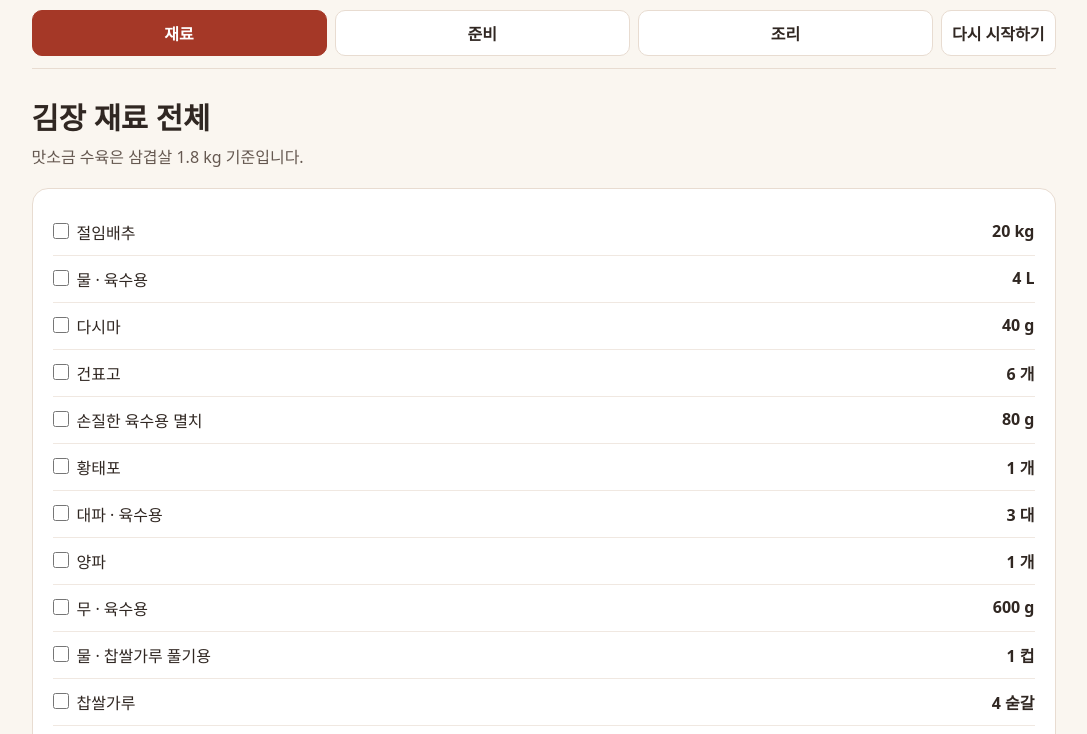
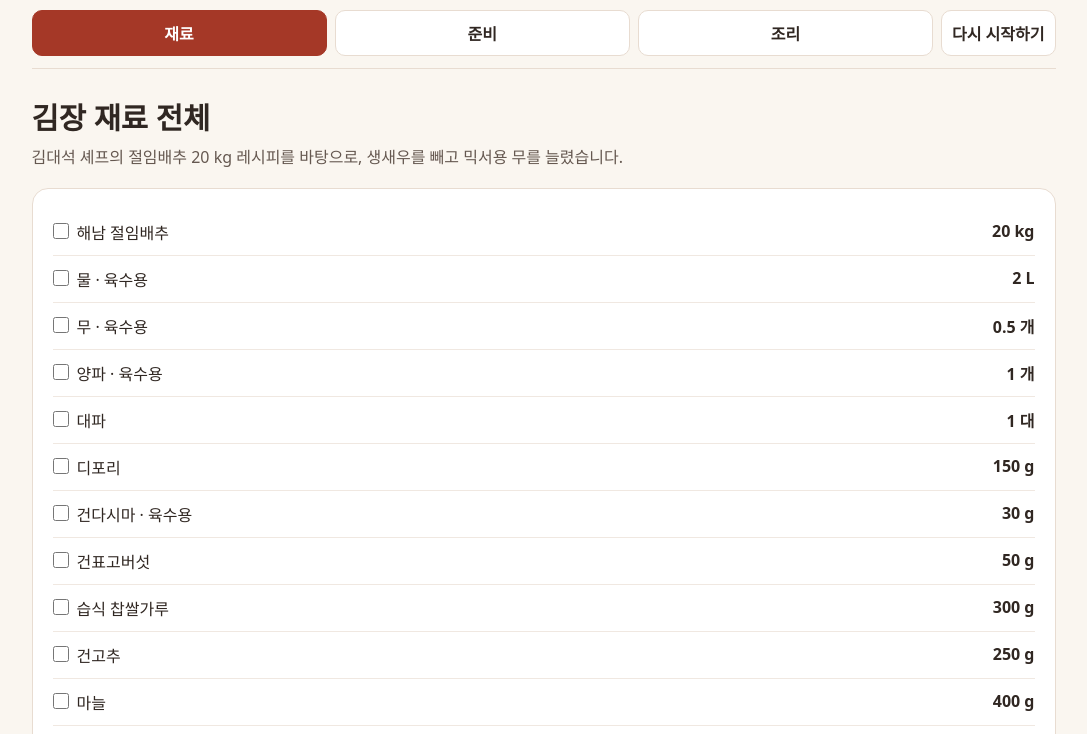
Before and after one commit to machunroo/kimchi, a plain HTML site: page index.html in a window 1280 px wide. Shown: the part 216-950 px from the top of the page, without its empty margins (89-1176 px from the left). Drawn offline with Linux system fonts and the light colour scheme.

Commit message:
Switch to Kim Daeseok's kimchi recipe with extra radish and no fresh shrimp

```diff
--- a/index.html
+++ b/index.html
@@ -5,7 +5,7 @@
 <meta name="viewport" content="width=device-width, initial-scale=1">
 <title>우리집 김장 | 김장 레시피</title>
 <link rel="stylesheet" href="./style.css?v=cooking-days">
-<script defer src="./recipe.js?v=recipe-20kg"></script>
+<script defer src="./recipe.js?v=daeseok-20kg"></script>
 </head>
 <body>
 <main>
@@ -24,19 +24,19 @@
     <button type="button" id="restart">다시 시작하기</button>
   </nav>
   <section id="shopping" aria-labelledby="shopping-title">
-    <div class="intro"><h2 id="shopping-title" tabindex="-1">김장 재료 전체</h2><p>맛소금 수육은 삼겹살 1.8 kg 기준입니다.</p></div>
+    <div class="intro"><h2 id="shopping-title" tabindex="-1">김장 재료 전체</h2><p>김대석 셰프의 절임배추 20 kg 레시피를 바탕으로, 생새우를 빼고 믹서용 무를 늘렸습니다.</p></div>
     <article id="shopping-list"></article>
   </section>
   <section id="prep" aria-labelledby="prep-title" hidden>
-    <div class="intro"><h2 id="prep-title" tabindex="-1">용도별 재료 준비</h2><p>육수, 찹쌀풀, 김칫소 재료를 용도별로 준비합니다.</p></div>
+    <div class="intro"><h2 id="prep-title" tabindex="-1">용도별 재료 준비</h2><p>육수, 찹쌀풀, 믹서용 재료와 김칫소 채소를 용도별로 준비합니다.</p></div>
     <div id="ingredients" class="grid"></div>
-    <details><summary>계량과 환산 기준</summary><p>김장김치와 굴김치 재료는 절임배추 20 kg 기준으로 비례 환산합니다. 수육 재료는 영상 분량으로 표시합니다. 새우젓은 원문에 컵 수가 빠져 있습니다.</p></details>
+    <details><summary>계량과 환산 기준</summary><p>재료는 절임배추 20 kg 기준으로 비례 환산합니다. 1컵은 200 mL입니다. 영상의 나무숟가락은 일반 밥숟가락보다 조금 큽니다.</p></details>
     <div class="actions"><button type="button" id="start">조리 시작</button></div>
   </section>
   <section id="cook" aria-labelledby="cook-title" hidden>
     <div class="intro"><h2 id="cook-title" tabindex="-1">조리 순서</h2></div>
     <div class="cook-days" role="group" aria-label="김장 일정">
-      <button type="button" id="day-before" aria-pressed="true" aria-controls="step">김장 전 준비</button>
+      <button type="button" id="day-before" aria-pressed="true" aria-controls="step">미리 준비</button>
       <button type="button" id="day-of" aria-pressed="false" aria-controls="step">김장 당일</button>
     </div>
     <p id="step-count"></p>
@@ -49,18 +49,7 @@
     </div>
     <article id="step" aria-live="polite"></article>
   </section>
-  <details>
-    <summary>영상 타임라인</summary>
-    <ul>
-      <li>00:00 오프닝</li>
-      <li>00:33 육수 만들기</li>
-      <li>03:54 양념 만들기</li>
-      <li>08:09 김칫소 넣기</li>
-      <li>10:06 맛소금 수육</li>
-      <li>13:09 김치 보관 팁</li>
-      <li>14:26 굴김치</li>
-    </ul>
-  </details>
+  <footer><a href="https://youtu.be/BE4oP2FzDYA">김대석 셰프TV 원본 영상</a></footer>
 </main>
 <dialog id="greens-guide" aria-labelledby="greens-guide-title">
   <div class="dialog-heading">
@@ -71,7 +60,7 @@
   <p>잎과 줄기가 푸른색입니다. 대체로 향과 매운맛이 순한 편이라 동치미, 물김치, 겉절이, 나물, 갓김치에 쓰입니다.</p>
   <h3>홍갓</h3>
   <p>잎이나 줄기에 붉은색 또는 자주색이 돕니다. 잎이 얇고 부드러운 편이며, 톡 쏘는 향과 색을 살려 배추김치나 알타리김치에 자주 씁니다.</p>
-  <p>향과 매운맛은 재배 환경과 수확 시기에 따라 달라집니다. 이 김장 레시피에는 청갓과 홍갓 중 하나를 쓰거나, 두 가지를 섞어 표시된 갓 분량을 맞추면 됩니다.</p>
+  <p>향과 매운맛은 재배 환경과 수확 시기에 따라 달라집니다. 이 레시피의 기본 재료는 홍갓입니다.</p>
 </dialog>
 </body>
 </html>
--- a/recipe.js
+++ b/recipe.js
@@ -1,100 +1,91 @@
 const ingredients = {
-  cabbage: { name: '절임배추', amount: 20, unit: 'kg' },
-  water: { name: '물 · 육수용', amount: 4, unit: 'L' },
-  kelp: { name: '다시마', amount: 40, unit: 'g' },
-  shiitake: { name: '건표고', amount: 6, unit: '개' },
-  anchovies: { name: '손질한 육수용 멸치', amount: 80, unit: 'g' },
-  pollock: { name: '황태포', amount: 1, unit: '개' },
-  stockLeek: { name: '대파 · 육수용', amount: 3, unit: '대' },
-  onion: { name: '양파', amount: 1, unit: '개' },
-  stockRadish: { name: '무 · 육수용', amount: 600, unit: 'g' },
-  pasteWater: { name: '물 · 찹쌀가루 풀기용', amount: 1, unit: '컵' },
-  riceFlour: { name: '찹쌀가루', amount: 4, unit: '숟갈' },
-  radish: { name: '무 · 김칫소용', amount: 1, unit: '개' },
-  leek: { name: '대파 · 김칫소용', amount: 3, unit: '대' },
-  scallions: { name: '쪽파 · 김칫소용', amount: 0.5, unit: '단' },
-  greens: { name: '청갓', amount: 1, unit: '대' },
-  sandLance: { name: '까나리액젓', amount: 2.5, unit: '컵' },
-  fish: { name: '멸치액젓', amount: 1, unit: '컵' },
-  shrimp: { name: '새우젓', unspecified: true },
-  pepper: { name: '고춧가루', amount: 700, unit: 'g' },
-  garlic: { name: '다진 마늘', amount: 450, unit: 'g' },
-  ginger: { name: '다진 생강', amount: 70, unit: 'g' },
-  sugar: { name: '설탕 · 김칫소용', amount: 300, unit: 'g' },
-  fresh: { name: '생새우', amount: 500, unit: 'g' },
-  oysters: { name: '생굴', amount: 1, unit: 'kg' },
-  oysterSugar: { name: '설탕 · 굴김치용', amount: 1, unit: '숟갈' },
-  sesame: { name: '볶은깨', amount: 3, unit: '숟갈' },
-  gingerSyrup: { name: '생강청', amount: 1, unit: '숟갈' },
-  oysterScallions: { name: '쪽파 · 굴김치용', amount: 1, unit: '줌' },
-  pork: { name: '수육용 삼겹살', amount: 1.8, unit: 'kg', fixed: true },
-  porkWater: { name: '물 · 수육용', amount: 6, unit: '컵', fixed: true },
-  porkSalt: { name: '맛소금', amount: 6, unit: '숟갈', fixed: true },
-  porkSugar: { name: '설탕 · 수육용', amount: 2, unit: '숟갈', fixed: true },
-  peppercorns: { name: '통후추', amount: 1, unit: '숟갈', fixed: true },
+  cabbage: { name: '해남 절임배추', amount: 20, unit: 'kg' },
+  water: { name: '물 · 육수용', amount: 2, unit: 'L' },
+  stockRadish: { name: '무 · 육수용', amount: 0.5, unit: '개' },
+  stockOnion: { name: '양파 · 육수용', amount: 1, unit: '개' },
+  stockLeek: { name: '대파', amount: 1, unit: '대' },
+  herring: { name: '디포리', amount: 150, unit: 'g' },
+  stockKelp: { name: '건다시마 · 육수용', amount: 30, unit: 'g' },
+  shiitake: { name: '건표고버섯', amount: 50, unit: 'g' },
+  riceFlour: { name: '습식 찹쌀가루', amount: 300, unit: 'g' },
+  driedChili: { name: '건고추', amount: 250, unit: 'g' },
+  garlic: { name: '마늘', amount: 400, unit: 'g' },
+  ginger: { name: '생강', amount: 200, unit: 'g' },
+  shrimpPaste: { name: '새우젓', amount: 250, unit: 'g' },
+  blendRadish: { name: '무 · 믹서용', amount: 700, unit: 'g', hint: '시원한 맛을 위해 원본보다 추가', extra: 200 },
+  plum: { name: '매실청', amount: 300, unit: 'mL', cups: true },
+  pear: { name: '배', amount: 1, unit: '개' },
+  apple: { name: '사과', amount: 1, unit: '개' },
+  blendOnion: { name: '양파 · 믹서용', amount: 1, unit: '개' },
+  fish: { name: '멸치액젓', amount: 400, unit: 'mL', cups: true },
+  fishPaste: { name: '멸치진젓', amount: 200, unit: 'mL', cups: true },
+  pepper: { name: '고춧가루', amount: 1000, unit: 'g' },
+  salt: { name: '천일염 · 간 맞춤용', amount: 3, unit: '숟갈', hint: '선택 · 간을 보며 조금씩' },
+  radish: { name: '작은 무 · 무채용', amount: 2, unit: '개' },
+  greens: { name: '홍갓', amount: 600, unit: 'g', bundles: 1 },
+  scallions: { name: '쪽파', amount: 500, unit: 'g', bundles: 0.5 },
+  seaweed: { name: '건청각', amount: 100, unit: 'g' },
+  coverKelp: { name: '건다시마 · 덮개용', amount: 100, unit: 'g' },
+  soju: { name: '소주 · 다시마 적심용', quantity: '적당량', hint: '선택' },
 };
 
-const stock = ['water', 'kelp', 'shiitake', 'anchovies', 'pollock', 'stockLeek', 'onion', 'stockRadish'];
-const paste = ['pasteWater', 'riceFlour'];
-const vegetables = ['radish', 'leek', 'scallions', 'greens'];
-const fishSauces = ['sandLance', 'fish', 'shrimp'];
-const seasoning = ['pepper', 'garlic', 'ginger', 'sugar', 'fresh'];
-const oysterKimchi = ['oysters', 'oysterSugar', 'sesame', 'gingerSyrup', 'oysterScallions'];
-const boiledPork = ['pork', 'porkWater', 'porkSalt', 'porkSugar', 'peppercorns'];
+const stock = ['water', 'stockRadish', 'stockOnion', 'stockLeek', 'herring', 'stockKelp', 'shiitake'];
+const blend = ['driedChili', 'garlic', 'ginger', 'shrimpPaste', 'blendRadish', 'plum', 'pear', 'apple', 'blendOnion', 'fish', 'fishPaste'];
+const vegetables = ['radish', 'greens', 'scallions', 'seaweed'];
+const cover = ['coverKelp', 'soju'];
 
 const groups = [
   ['배추 준비', ['cabbage']],
   ['육수', stock, 'stock'],
-  ['찹쌀풀', paste, 'paste'],
-  ['김칫소 채소', vegetables],
-  ['김칫소 양념', [...fishSauces, ...seasoning]],
-  ['굴김치', oysterKimchi],
-  ['맛소금 수육', boiledPork],
+  ['찹쌀풀', ['riceFlour'], 'paste'],
+  ['믹서에 갈 재료', blend],
+  ['양념과 김칫소 채소', ['pepper', 'salt', ...vegetables]],
+  ['김치통 덮개', cover],
 ];
 
+const videoUrl = 'https://youtu.be/BE4oP2FzDYA';
 const steps = {
-  drain: ['절임배추 물 빼기', null, ['cabbage'], [
-    '절임배추는 채반에 받쳐 물기를 충분히 뺍니다.',
+  stock: ['디포리 육수 끓이기', 159, stock, [
+    '표고버섯을 불려 두고 무, 양파, 대파를 손질합니다.',
+    '물에 육수 재료를 넣고 끓기 시작하면 30분 더 끓입니다. 체에 걸러 육수만 남깁니다.',
   ]],
-  stock: ['육수 끓이기', '00:33', stock, [
-    '냄비에 물과 육수 재료를 넣고 총 30분 끓입니다.',
-    '15분이 지나면 다시마를 건집니다.',
-    '30분이 되면 남은 건더기를 건져 육수만 남깁니다.',
+  paste: ['찹쌀풀 쑤기', 246, ['riceFlour'], [
+    '거른 육수에 습식 찹쌀가루를 풀고 센 불에서 저어 줍니다.',
+    '걸쭉해지면 중불로 낮춰 약 5분 더 끓인 뒤 식힙니다.',
   ]],
-  paste: ['찹쌀풀 쑤기', '00:33', paste, [
-    '물에 찹쌀가루를 풀어 육수에 넣고 다시 끓입니다.',
-    '보글보글 끓으면 세 번 저어 마무리합니다. 양념에 넣기 전에 식힙니다.',
+  drain: ['절임배추 물 빼기', 86, ['cabbage'], [
+    '절임배추를 엎어 약 1시간 물기를 뺍니다.',
   ]],
-  filling: ['김칫소 버무리기', '03:54', [...vegetables, ...fishSauces, ...seasoning], [
-    '무를 굵은 채칼로 썰고, 대파·쪽파·청갓을 썰어 넣습니다.',
-    '까나리액젓, 멸치액젓, 새우젓을 넣고 한 번 버무립니다.',
-    '고춧가루, 다진 마늘, 다진 생강, 설탕, 식힌 찹쌀풀, 생새우를 넣고 고루 섞습니다.',
+  vegetables: ['무채와 채소 손질하기', null, vegetables, [
+    '건청각을 물에 약 2시간 불립니다. 씻어 물기를 뺀 뒤 잘게 다집니다.',
+    '작은 무는 채 썰고, 홍갓과 쪽파는 씻어 물기를 뺀 다음 먹기 좋게 썹니다.',
   ]],
-  pack: ['배추에 김칫소 넣기', '08:09', [], [
-    '절임배추 잎 사이에 김칫소를 넣습니다. 굴김치를 만들 경우 김칫소 일부를 남겨 둡니다.',
-    '배추를 김치통에 차곡차곡 담습니다.',
+  blend: ['건고추와 양념 갈기', 283, blend, [
+    '건고추를 불리고 믹서용 무, 배, 사과, 양파를 썹니다.',
+    '건고추와 믹서용 재료를 식힌 찹쌀풀과 나누어 갈아 큰 볼에 모읍니다.',
   ]],
-  pork: ['맛소금 수육 삶기', '10:06', boiledPork, [
-    '냄비에 물, 맛소금, 설탕, 통후추, 삼겹살을 넣고 끓입니다.',
-    '끓기 시작하면 약불로 줄이고 뚜껑을 덮어 1시간 끓입니다.',
-    '불을 끄고 10분 더 뜸을 들입니다.',
+  filling: ['김칫소 버무리기', 375, ['pepper', 'salt', ...vegetables], [
+    '갈아 둔 양념에 고춧가루를 섞습니다.',
+    '무채, 홍갓, 쪽파, 청각을 넣고 버무립니다. 절임배추와 함께 맛보고 필요하면 천일염으로 간을 맞춥니다.',
   ]],
-  oysters: ['굴김치 버무리기', '14:26', oysterKimchi, [
-    '남은 김칫소에 설탕, 볶은깨, 생강청을 섞습니다.',
-    '쪽파와 생굴을 넣고 버무립니다.',
+  pack: ['배추에 속을 넣어 담기', 504, [], [
+    '배춧잎 사이에 김칫소를 골고루 바르고 겉잎으로 감싸 김치통에 담습니다.',
+  ]],
+  store: ['김치통 덮고 보관하기', 642, cover, [
+    '영상에서는 김치 위를 건다시마로 덮습니다. 소주에 살짝 적시는 과정은 선택입니다.',
+    '뚜껑을 닫아 냉장 보관합니다.',
   ]],
 };
-
 const cookingDays = [
   { tab: 'day-before', stepIds: ['stock', 'paste'] },
-  { tab: 'day-of', stepIds: ['drain', 'filling', 'pack', 'pork', 'oysters'] },
+  { tab: 'day-of', stepIds: ['drain', 'vegetables', 'blend', 'filling', 'pack', 'store'] },
 ];
 const byId = id => document.getElementById(id);
 const sections = [['ingredients-tab', 'shopping'], ['prep-tab', 'prep'], ['cook-tab', 'cook']];
 const format = new Intl.NumberFormat('ko-KR', { maximumFractionDigits: 2 });
 const boxInput = byId('box-count');
 const kilogramsPerBox = 20;
-const checklistKey = 'kimchi-20kg-checklist-v1';
+const checklistKey = 'kimchi-daeseok-checklist-v1';
 const boxCountKey = 'kimchi-seoul-box-count-v1';
 const checkedItems = loadChecklist();
 let dayIndex = 0;
@@ -134,10 +125,15 @@ function renderRows(ids, kg, scope) {
   if (!ids.length) return '';
   return '<dl>' + ids.map(id => {
     const item = ingredients[id];
-    const factor = item.fixed ? 1 : kg / kilogramsPerBox;
-    const amount = item.unspecified ? '분량 확인 필요' : factor ? amountText(item.amount * factor, item.unit) : '—';
+    const factor = kg / kilogramsPerBox;
+    const amount = item.quantity ?? (factor ? amountText(item.amount * factor, item.unit) : '—');
+    const measure = [];
+    if (factor && item.cups) measure.push(amountText(item.amount * factor / 200, '컵'));
+    if (factor && item.bundles) measure.push(amountText(item.bundles * factor, '단'));
+    if (factor && item.extra) measure.push(`추가 ${amountText(item.extra * factor, 'g')} 포함`);
+    const label = item.name + (item.hint ? `<small>${item.hint}</small>` : '');
     const guide = id === 'greens' ? '<button type="button" class="guide-button" data-greens-guide aria-haspopup="dialog" aria-controls="greens-guide">청갓·홍갓 설명</button>' : '';
-    return `<div class="row"><dt>${checkItem(`${scope}:${id}`, item.name)}${guide}</dt><dd>${amount}</dd></div>`;
+    return `<div class="row"><dt>${checkItem(`${scope}:${id}`, label)}${guide}</dt><dd>${amount}${measure.length ? `<small>${measure.join(" · ")}</small>` : ""}</dd></div>`;
   }).join('') + '</dl>';
 }
 
@@ -149,11 +145,11 @@ function currentWeight() {
 function renderStep() {
   const { stepIds } = cookingDays[dayIndex];
   const stepId = stepIds[stepPosition];
-  const [title, timestamp, ids, instructions] = steps[stepId];
+  const [title, seconds, ids, instructions] = steps[stepId];
   const scope = `cook:${stepId}`;
   const instructionList = instructions.map((line, index) => `<li>${checkItem(`${scope}:instruction:${index}`, line)}</li>`).join('');
   byId('step-count').textContent = `${stepPosition + 1} / ${stepIds.length} 단계`;
-  byId('step').innerHTML = `<h3>${checkItem(`${scope}:done`, title)}</h3>${renderRows(ids, currentWeight(), scope)}<ol>${instructionList}</ol>${timestamp ? `<p>영상 ${timestamp}</p>` : ''}`;
+  byId('step').innerHTML = `<h3>${checkItem(`${scope}:done`, title)}</h3>${renderRows(ids, currentWeight(), scope)}<ol>${instructionList}</ol>${seconds === null ? '' : `<p><a href="${videoUrl}?t=${seconds}s">영상에서 이 단계 보기</a></p>`}`;
   Array.from(byId('step-list').children).forEach(button => {
     const id = button.dataset.stepId;
     button.hidden = !stepIds.includes(id);
```
